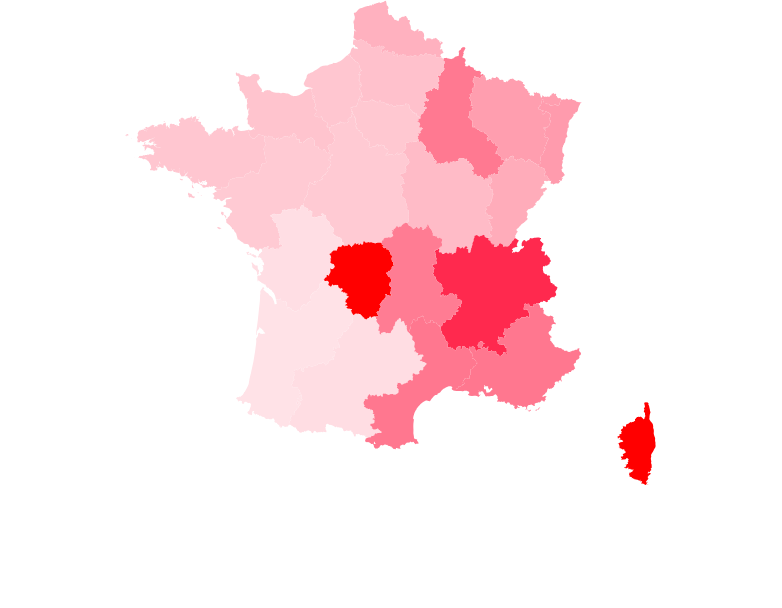
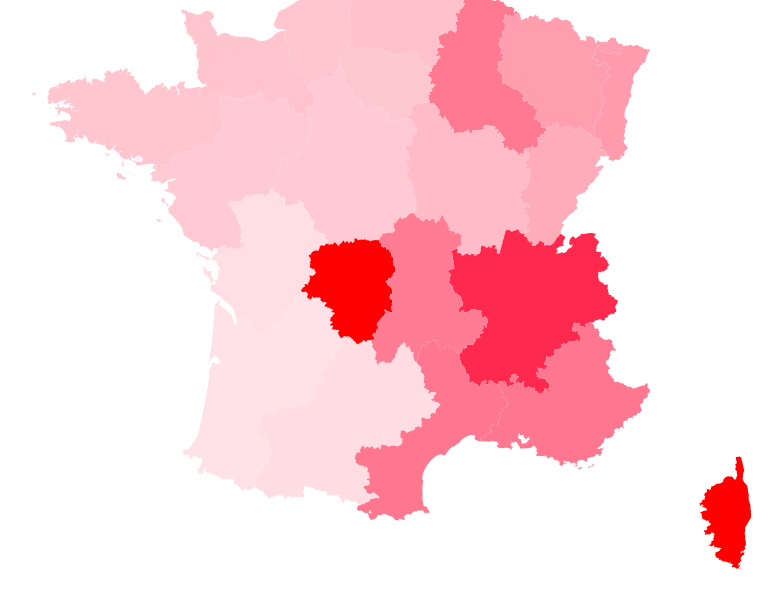
Before and after one commit to KunLIU2018/Geo-Map-France, a plain HTML site: page index.html in a window 1280 px wide. Shown: the whole page, without its empty margins (92-874 px from the left). Drawn offline with nearby package versions, Linux system fonts and the light colour scheme.

Commit message:
Update index.html

```diff
--- a/index.html
+++ b/index.html
@@ -30,7 +30,7 @@
         .attr( "width", width )
         .attr( "height", height );
 
-    var projection = d3.geoConicConformal().center([2.454071, 	46.279229]).scale(2800);
+    var projection = d3.geoConicConformal().center([2.454071, 	46.279229]).scale(3800);
 
     var path = d3.geoPath() // d3.geo.path avec d3 version 3
         .projection(projection);
```
